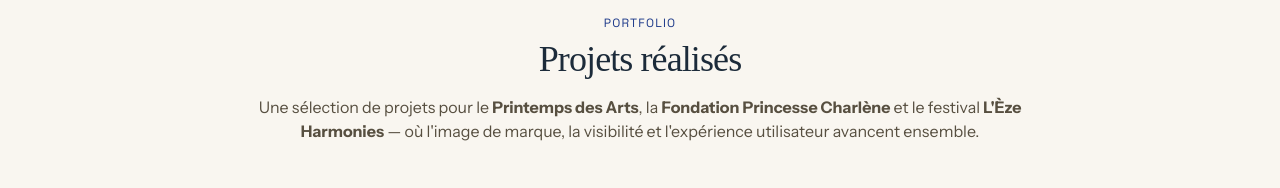
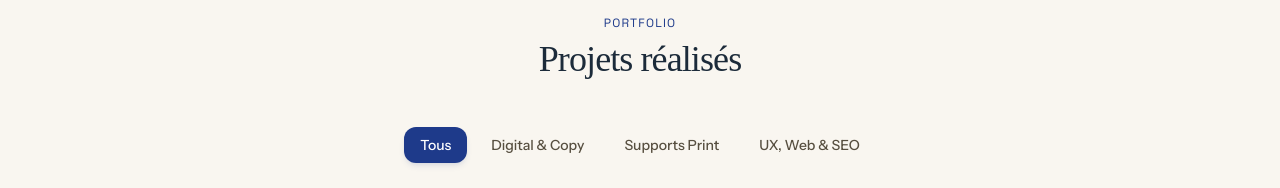
Before and after one commit to mikaelandraos-dot/portfolio, a website: page index.html in a window 1280 px wide. Shown: the part 1417-1605 px from the top of the page. Drawn offline with nearby package versions, Linux system fonts and the light colour scheme; a web font is replaced by a local one.

Commit message:
Remove project description from index.html
Removed a paragraph describing selected projects for the event.

```diff
--- a/index.html
+++ b/index.html
@@ -327,7 +327,6 @@
                 <div class="text-center max-w-3xl mx-auto mb-12 reveal-up">
                     <h2 class="text-xs font-bold uppercase tracking-widest text-brand-500 mb-2">PORTFOLIO</h2>
                     <h3 class="text-3xl sm:text-4xl tracking-tight">Projets réalisés</h3>
-                    <p class="mt-4 text-slate-600">Une sélection de projets pour le <strong>Printemps des Arts</strong>, la <strong>Fondation Princesse Charlène</strong> et le festival <strong>L'Èze Harmonies</strong> — où l'image de marque, la visibilité et l'expérience utilisateur avancent ensemble.</p>
                 </div>
 
                 <div class="flex flex-wrap items-center justify-center gap-2 mb-12" id="project-filters">
```
